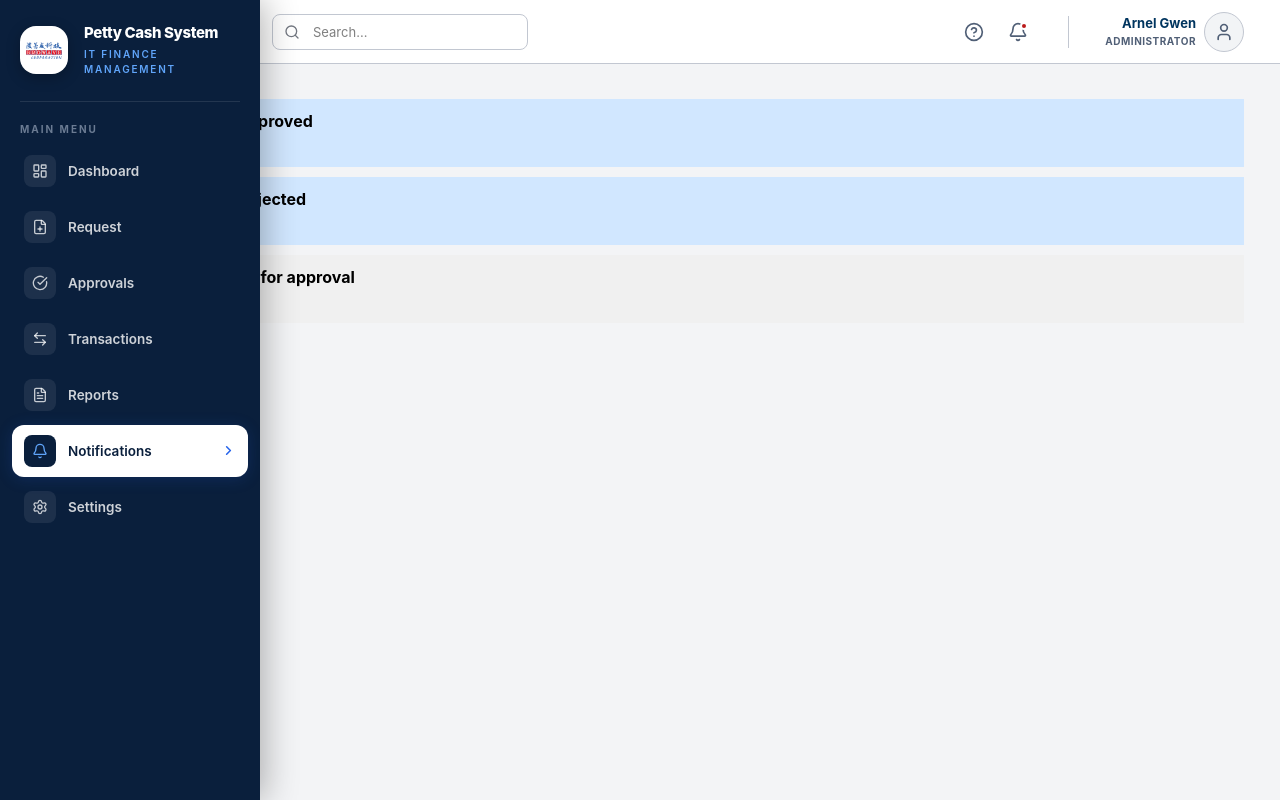
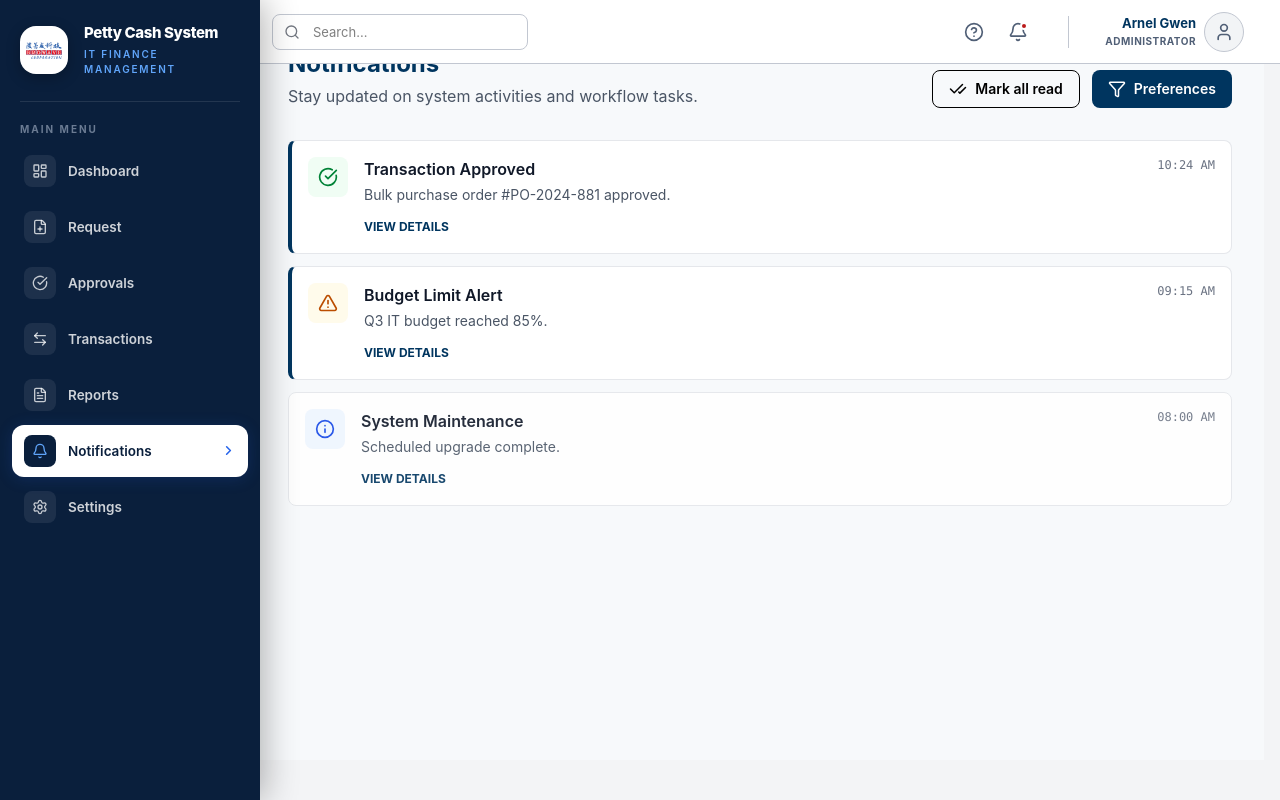
Before and after one commit to arnelgwencompany-boop/FinanceSystem, a React (Vite) app in the folder client/: page /notifications in a window 1280 px wide. Built offline with nearby package versions, Linux system fonts and the light colour scheme.

Commit message:
fix the notification

```diff
--- a/client/src/modules/notifications/NotificationsPage.tsx
+++ b/client/src/modules/notifications/NotificationsPage.tsx
@@ -1,69 +1,83 @@
-// src/pages/Notifications.tsx
-import React, { useState } from 'react';
+import React, { useState } from "react";
+import { CheckCircle, AlertTriangle, Info, CheckCheck, Filter } from "lucide-react";
 
 type Notification = {
   id: number;
+  type: "Success" | "Warning" | "Info";
+  title: string;
   message: string;
   date: string;
   read: boolean;
 };
 
-const initialNotifications: Notification[] = [
-  { id: 1, message: 'Transaction #1 has been approved', date: '2026-06-18', read: false },
-  { id: 2, message: 'Transaction #2 has been rejected', date: '2026-06-17', read: false },
-  { id: 3, message: 'New transaction submitted for approval', date: '2026-06-16', read: true },
-];
+const Notifications: React.FC = () => {
+  const [notifications, setNotifications] = useState<Notification[]>([
+    { id: 1, type: "Success", title: "Transaction Approved", message: "Bulk purchase order #PO-2024-881 approved.", date: "10:24 AM", read: false },
+    { id: 2, type: "Warning", title: "Budget Limit Alert", message: "Q3 IT budget reached 85%.", date: "09:15 AM", read: false },
+    { id: 3, type: "Info", title: "System Maintenance", message: "Scheduled upgrade complete.", date: "08:00 AM", read: true },
+  ]);
 
-const Notifications: React.FC = () => {
-  const [notifications, setNotifications] = useState(initialNotifications);
-
-  const markAsRead = (id: number) => {
-    setNotifications((prev) =>
-      prev.map((notif) =>
-        notif.id === id ? { ...notif, read: true } : notif
-      )
-    );
+  const markAllAsRead = () => {
+    setNotifications((prev) => prev.map((n) => ({ ...n, read: true })));
   };
 
-  const markAllAsRead = () => {
-    setNotifications((prev) =>
-      prev.map((notif) => ({ ...notif, read: true }))
-    );
+  // Helper to render the correct icon
+  const getIcon = (type: string) => {
+    switch (type) {
+      case "Success": return <CheckCircle className="text-green-700" size={20} />;
+      case "Warning": return <AlertTriangle className="text-amber-700" size={20} />;
+      default: return <Info className="text-blue-700" size={20} />;
+    }
   };
 
   return (
-    <div style={{ padding: '20px' }}>
-      <h2>Notifications</h2>
+    <main className="pl-[240px] pt-0 h-[calc(100vh-56px)] overflow-y-auto bg-[#f7f9fb]">
+      <div className="px-8 py-8 max-w-5xl mx-auto">
 
-      <button onClick={markAllAsRead} style={{ marginBottom: '15px' }}>
-        Mark All as Read
-      </button>
+        {/* Header */}
+        <div className="flex justify-between items-end mb-8">
+          <div>
+            <h1 className="text-2xl font-bold text-[#00355f] mb-1">Notifications</h1>
+            <p className="text-gray-600">Stay updated on system activities and workflow tasks.</p>
+          </div>
+          <div className="flex gap-3">
+            <button onClick={markAllAsRead} className="flex items-center gap-2 px-4 py-2 border rounded-lg text-sm font-semibold hover:bg-white">
+              <CheckCheck size={18} /> Mark all read
+            </button>
+            <button className="flex items-center gap-2 px-4 py-2 bg-[#00355f] text-white rounded-lg text-sm font-semibold">
+              <Filter size={18} /> Preferences
+            </button>
+          </div>
+        </div>
 
-      <ul style={{ listStyle: 'none', padding: 0 }}>
-        {notifications.map((notif) => (
-          <li
-            key={notif.id}
-            style={{
-              padding: '10px',
-              marginBottom: '10px',
-              backgroundColor: notif.read ? '#f0f0f0' : '#d1e7ff',
-              cursor: 'pointer',
-            }}
-            onClick={() => markAsRead(notif.id)}
-          >
-            <div>
-              <strong>{notif.message}</strong>
+        {/* Notifications Feed */}
+        <div className="space-y-3">
+          {notifications.map((n) => (
+            <div
+              key={n.id}
+              className={`relative bg-white border rounded-lg p-4 flex gap-4 transition-all hover:shadow-sm ${
+                !n.read ? "border-l-4 border-l-[#00355f] border-r-gray-200 border-t-gray-200 border-b-gray-200" : "border-gray-200 opacity-90"
+              }`}
+            >
+              <div className={`flex-shrink-0 w-10 h-10 rounded-lg flex items-center justify-center ${
+                n.type === "Success" ? "bg-green-50" : n.type === "Warning" ? "bg-amber-50" : "bg-blue-50"
+              }`}>
+                {getIcon(n.type)}
+              </div>
+
+              <div className="flex-1 min-w-0">
+                <div className="flex justify-between items-start mb-1">
+                  <h3 className="font-semibold text-gray-900 truncate">{n.title}</h3>
+                  <span className="text-xs text-gray-500 font-mono">{n.date}</span>
+                </div>
+                <p className="text-sm text-gray-600 mb-2">{n.message}</p>
+                <button className="text-xs font-bold uppercase text-[#00355f] hover:underline">View Details</button>
+              </div>
             </div>
-            <small>{notif.date}</small>
-            {!notif.read && (
-              <span style={{ marginLeft: '10px', color: 'red' }}>
-                ● Unread
-              </span>
-            )}
-          </li>
-        ))}
-      </ul>
-    </div>
+          ))}
+        </div>
+      </div>
+    </main>
   );
 };
 
```
